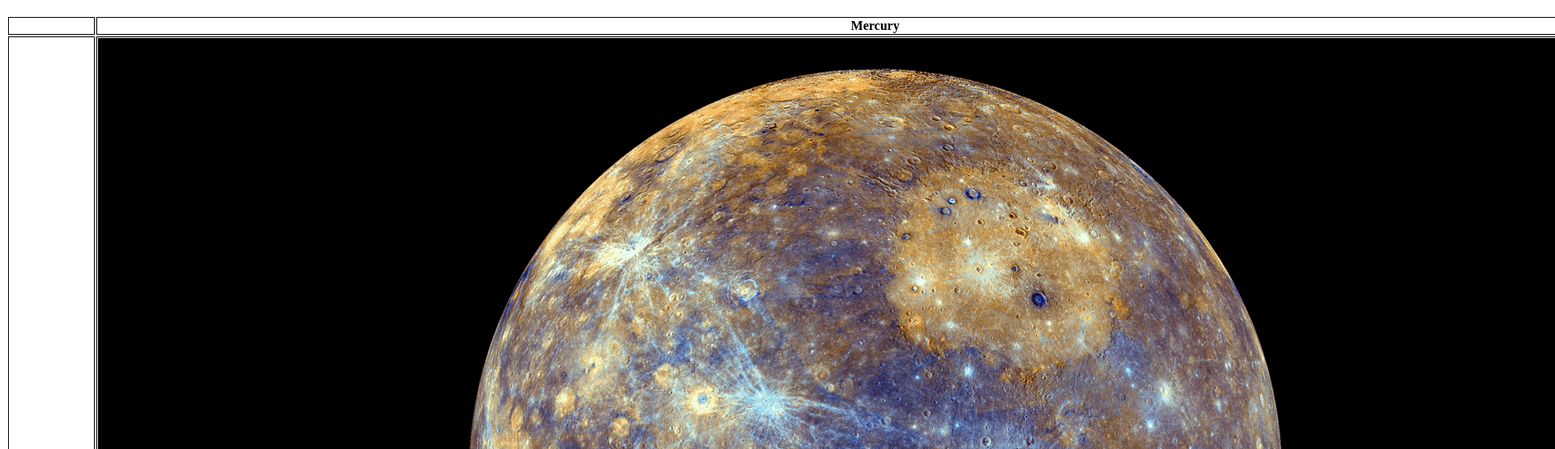
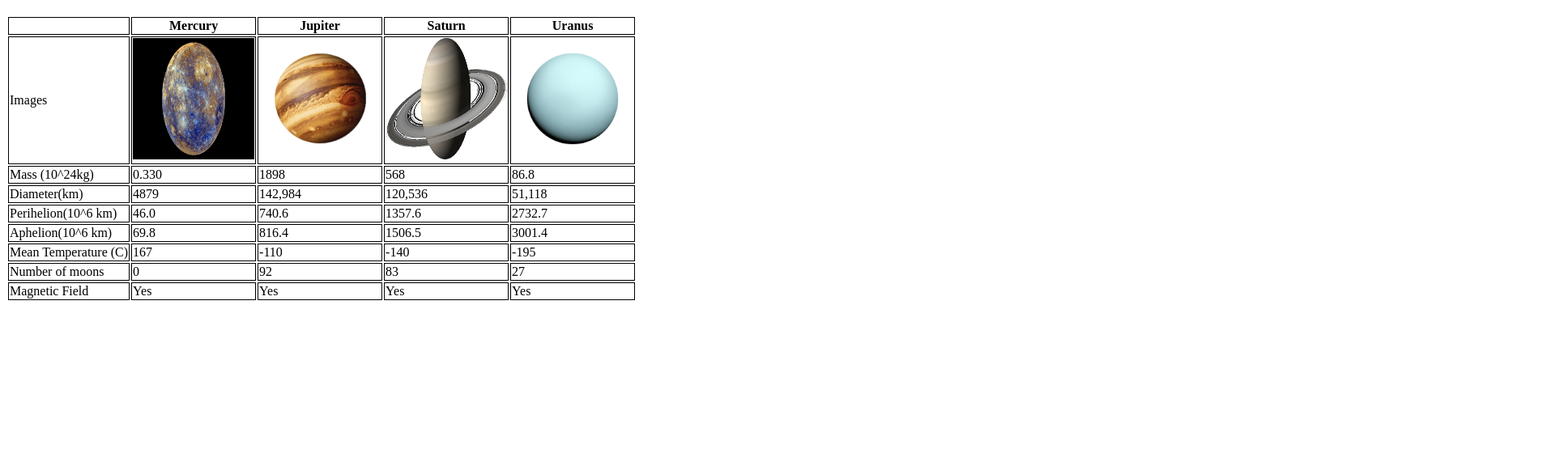
Before and after one commit to NathanielBudz/lab6, a plain HTML site: page index.html in a window 1280 px wide. Shown: the part 61-616 px from the top of the page at 81% size, 1920 px wide, since content can reach past the window. Drawn offline with Linux system fonts and the light colour scheme; files that its build step writes are made by us from their sources.

Commit message:
Update style.css
image size adjusted

```diff
--- a/style.css
+++ b/style.css
@@ -4,3 +4,7 @@ td, th {
 h1 {
 	color: red;
 }
+#planets img {
+	width: 150px;
+	height: 150px;
+}
```
